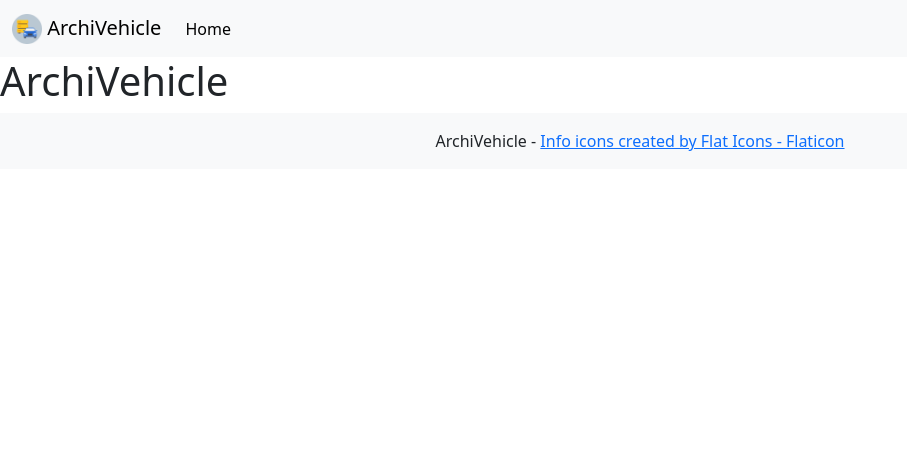
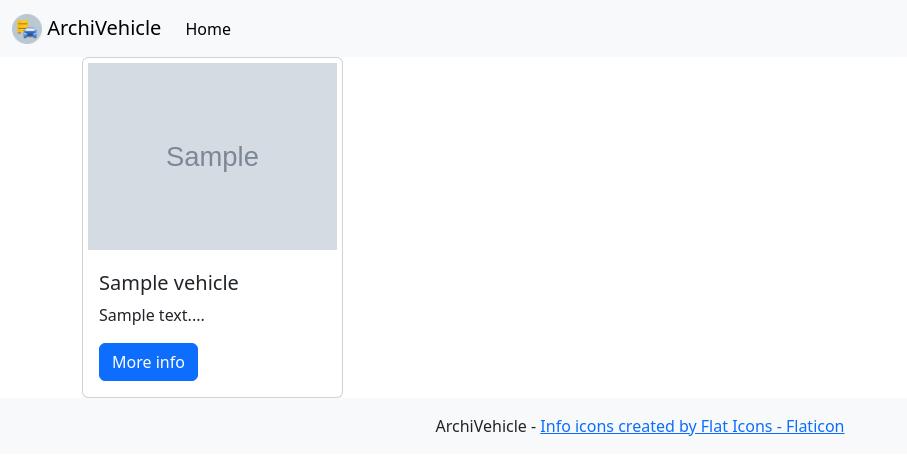
Before and after one commit to Tensa53/archivehicle, a Flask app: page / in a window 1280 px wide. Shown: the top 475 px of the page, without its empty margins (0-907 px from the left). Run offline with Flask 3, Linux system fonts and the light colour scheme; grey boxes marked "Sample" are stand-in pictures; a database or web service that is not in the repository returns one stand-in record (values such as "Sample title").

Commit message:
Retrieving vehicles from db and displaying them on homepage

```diff
--- a/app.py
+++ b/app.py
@@ -1,11 +1,21 @@
 from flask import Flask, render_template
+from pymongo import MongoClient
 
 app = Flask(__name__)
 
+# Connection to mongodb
+client = MongoClient('localhost', 27017)
+
+# This is a mongodb database
+db = client.archiVehicle
+
+# This is a collection
+vehicles_col = db.vehicle
 
 @app.route('/', methods=['GET', 'POST'])
-def index():  # put application's code here
-    return render_template('index.html')
+def index():
+    vehicles_twenty = vehicles_col.find(limit=20)
+    return render_template('index.html', vehicles=vehicles_twenty)
 
 
 if __name__ == '__main__':
--- a/templates/index.html
+++ b/templates/index.html
@@ -1,5 +1,26 @@
 {% extends 'base.html' %}
 
 {% block content %}
-    <h1>ArchiVehicle</h1>
+
+<div class="container">
+
+<div class="row row-cols-1 row-cols-md-4 g-4">
+
+  {% for vehicle in vehicles %}
+  <div class="col">
+    <div class="card h-100">
+      <img src="{{ vehicle['image'] }}" class="card-img-top" alt="vehicle image" style="padding: 5px">
+      <div class="card-body">
+        <h5 class="card-title">{{ vehicle['name'] }}</h5>
+        <p class="card-text">{{ vehicle['description'][:125]}}...</p>
+        <a href="/" class="btn btn-primary">More info</a>
+      </div>
+    </div>
+  </div>
+  {% endfor %}
+
+</div>
+
+</div>
+
 {% endblock %}
```
